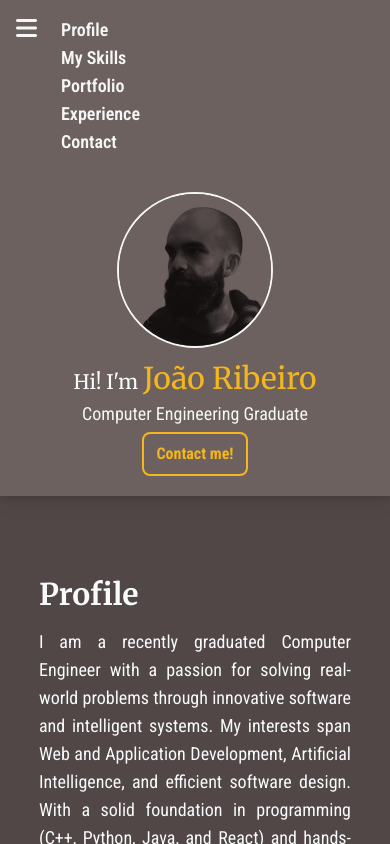
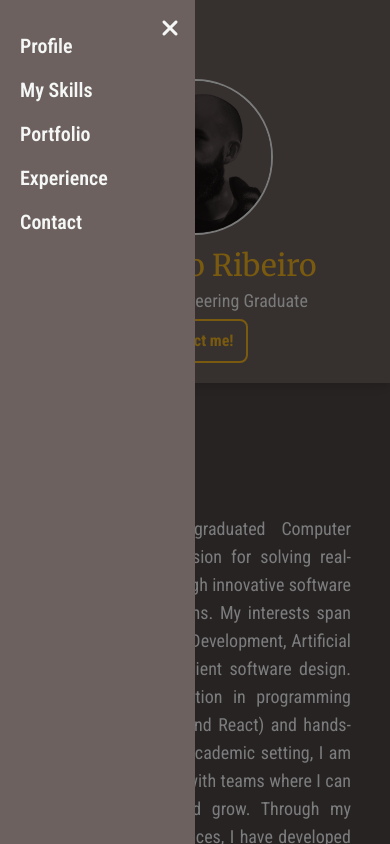
Before and after one commit to jacribeiro/jacribeiro.github.io, a website: page index.html in a window 390 px wide. Both pictures are taken after a click on the button 26 px from the left and 29 px from the top of the page. Shown: the top 844 px of the page. Drawn offline with Linux system fonts and the light colour scheme.

Commit message:
Made the small screen toggle menu functional and added an overlay

```diff
--- a/index.html
+++ b/index.html
@@ -17,16 +17,28 @@
     <script src="https://kit.fontawesome.com/13668f996f.js" crossorigin="anonymous"></script>
 </head>
 <body class="bg-dark text-slate-50 w-full">
-    <nav class="flex justify-center bg-medium">
-        <div class="container mx-auto px-4 py-4 flex items-start gap-4 md:justify-center">
+    <nav class="relative flex justify-center bg-medium">
+        <div class="container mx-auto px-4 py-4 flex items-start gap-5 md:justify-center">
+            <!-- Toggle Button for small screens -->
             <button id="menu-toggle" class="block md:hidden text-light hover:text-highlight focus:outline-none">
                 <i class="fa-solid fa-bars text-2xl"></i>
             </button>
-            <ul id="menu" class="hidden relative left-2 md:flex flex-col md:flex-row md:gap-x-6 md:py-3 font-main font-semibold text-lg">
-                <li class="text-light hover:text-highlight hover:underline hover:underline-offset-8"><a href="#profile">Profile</a></li>
-                <li class="text-light hover:text-highlight hover:underline hover:underline-offset-8"><a href="#skills">My Skills</a></li>
-                <li class="text-light hover:text-highlight hover:underline hover:underline-offset-8"><a href="#portfolio">Portfolio</a></li>
-                <li class="text-light hover:text-highlight hover:underline hover:underline-offset-8"><a href="#experience">Experience</a></li>
+
+            <!-- Menu Overlay with full page height -->
+            <div id="menu-overlay" class="hidden fixed inset-0 bg-black bg-opacity-50 z-40"></div>
+
+            <ul id="menu"
+                class="fixed top-0 left-0 w-1/2 max-w-2xl h-full bg-medium z-50 transform -translate-x-full transition-transform duration-300 ease-in-out md:relative md:w-3/4 md:translate-x-0 md:flex md:flex-row md:justify-center md:gap-x-8 pl-5 md:pl-0 md:py-3 font-main font-semibold text-xl">
+                <!-- Close Button -->
+                <button id="menu-close"
+                    class="absolute top-4 right-4 text-light hover:text-highlight md:hidden">
+                    <i class="fa-solid fa-xmark text-2xl"></i>
+                </button>
+
+                <li class="text-light hover:text-highlight hover:underline hover:underline-offset-8 mb-4 md:mb-0 mt-8 md:mt-0"><a href="#profile">Profile</a></li>
+                <li class="text-light hover:text-highlight hover:underline hover:underline-offset-8 mb-4 md:mb-0"><a href="#skills">My Skills</a></li>
+                <li class="text-light hover:text-highlight hover:underline hover:underline-offset-8 mb-4 md:mb-0"><a href="#portfolio">Portfolio</a></li>
+                <li class="text-light hover:text-highlight hover:underline hover:underline-offset-8 mb-4 md:mb-0"><a href="#experience">Experience</a></li>
                 <li class="text-light hover:text-highlight hover:underline hover:underline-offset-8"><a href="#contact">Contact</a></li>
             </ul>
         </div>
@@ -141,10 +153,10 @@
                 <h3 class="font-header font-semibold text-3xl md:text-4xl">Experience</h3>
                 <hr class="bg-highlight h-1 w-64 border-0 hidden md:block">
             </header>
-            <p class="w-4/5 container mx-auto mt-4 text-lg sm:text-2xl md:text-3xl">Here's a short summary of recent work experiences that shaped my technical and problem-solving skills:</p>
+            <p class="w-4/5 container mx-auto mt-4 text-lg sm:text-2xl">Here's a short summary of recent work experiences that shaped my technical and problem-solving skills:</p>
             <ul class="w-4/5 container mx-auto mt-4">
                 <li>
-                    <div class="flex items-center gap-3 overflow-visible">
+                    <div class="flex items-center gap-3">
                         <div class="w-4 h-4 rounded-full bg-highlight shadow-yellowGlow border border-transparent"></div>
                         <h4 class="text-xl sm:text-2xl md:text-3xl">Student Collaborator</h4>
                     </div>
@@ -158,7 +170,7 @@
                     </ul>
                 </li>
                 <li class="mt-4">
-                    <div class="flex items-center gap-3 overflow-visible">
+                    <div class="flex items-center gap-3">
                         <div class="w-4 h-4 rounded-full bg-highlight shadow-yellowGlow border border-transparent"></div>
                         <h4 class="text-xl sm:text-2xl md:text-3xl">Harvest Intern</h4>
                     </div>
@@ -196,10 +208,26 @@
 </body>
 <script defer>
     const toggleButton = document.getElementById('menu-toggle');
+    const closeButton = document.getElementById('menu-close');
     const menu = document.getElementById('menu');
+    const overlay = document.getElementById('menu-overlay');
 
+    // Open the menu
     toggleButton.addEventListener('click', () => {
-        menu.classList.toggle('hidden');
+        menu.classList.remove('-translate-x-full'); // Slide the menu in
+        menu.classList.add('translate-x-0');
+        overlay.classList.remove('hidden'); // Display the overlay
     });
+
+    // Close the menu
+    const closeMenu = () => {
+        menu.classList.remove('translate-x-0'); // Slide the menu out
+        menu.classList.add('-translate-x-full');
+        overlay.classList.add('hidden'); // Hide the overlay
+    };
+
+    // Clicking the menu or the close button hides it
+    closeButton.addEventListener('click', closeMenu);
+    menu.addEventListener('click', closeMenu);
 </script>
 </html>
```
Also changed, not shown: output.css.
